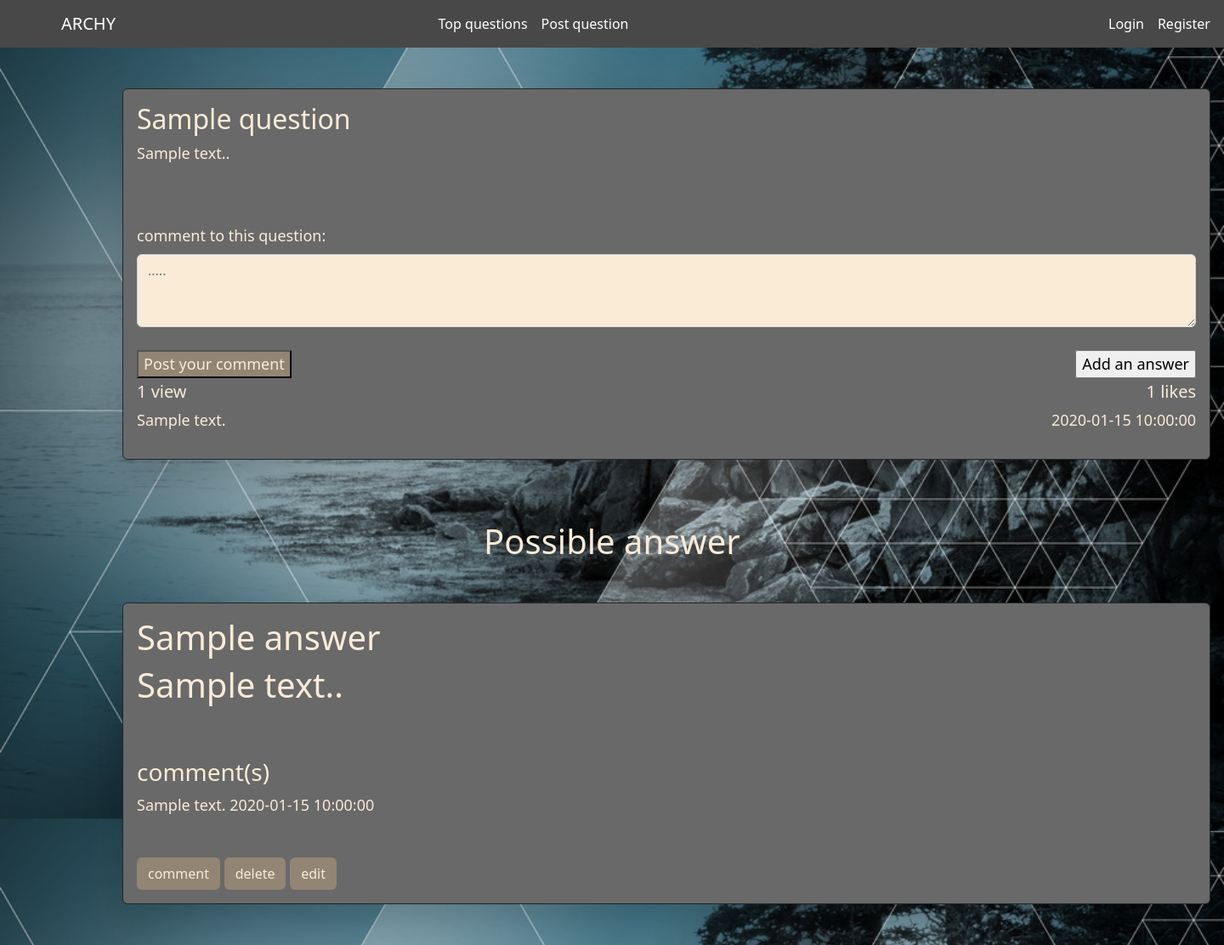
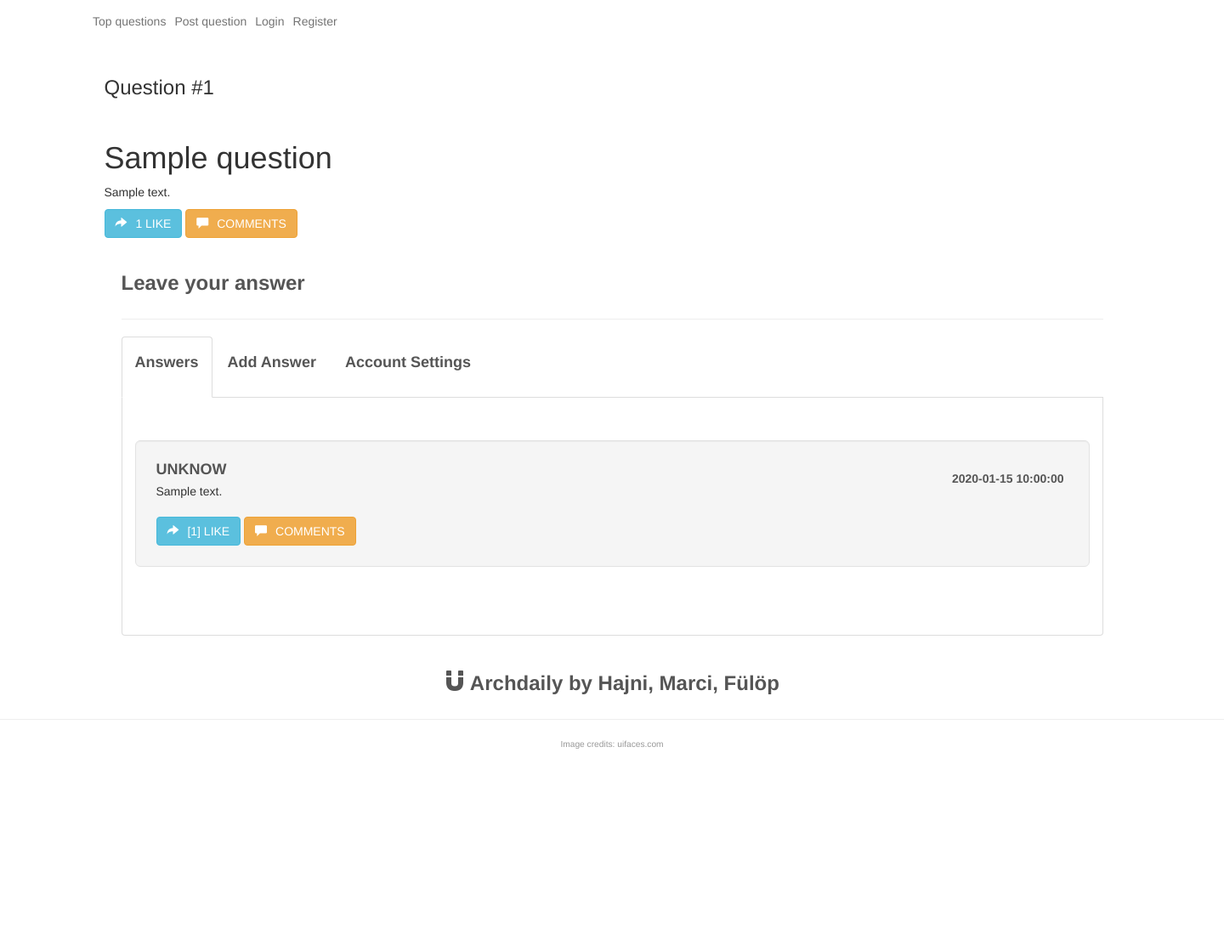
Before and after one commit to tothhajnalka17/askmate3, a Flask app: page /question/1 in a window 1440 px wide. Shown: the whole page at 85% size. After the commit the page ends 881 px from the top, so only its background shows below. Run offline with Flask 2, Linux system fonts and the light colour scheme; a database or web service that is not in the repository returns one stand-in record (values such as "Sample title"); some libraries are stand-ins or nearby versions.

Commit message:
style: playing with css

```diff
--- a/server.py
+++ b/server.py
@@ -88,7 +88,10 @@
 
 @app.route("/question/<int:question_id>/new-answer", methods=["GET", "POST"])
 def add_answer(question_id):
-    if "answer" in request.form:
+    if request.method == "GET":
+        question_data = data_manager.get_question_by_id(question_id)
+        return render_template('add_answer.html', question_id=question_id, question_data=question_data)
+    elif "answer" in request.form:
         if request.method == "POST":
             question_data = data_manager.get_question_by_id(question_id)
             return render_template('add_answer.html', question_id=question_id, question_data=question_data)
@@ -111,7 +114,6 @@
         submission_time = datetime.datetime.now()
         message = request.form.get("comment")
         data_manager.add_comment_to_question(submission_time, int(question_id), message)
-        print(submission_time, question_id, message)
         return redirect(url_for('get_display_question', question_id=question_id))
 
 
@@ -196,13 +198,13 @@
 @app.route("/question/<int:question_id>/vote-up", methods=["POST", "GET"])
 def vote_up(question_id):
     data_manager.update_up_vote(question_id)
-    return redirect(url_for('route_list'))
+    return redirect(url_for('get_display_question', question_id=question_id))
 
 
 @app.route("/question/<int:question_id>/vote-down", methods=["POST", "GET"])
 def vote_down(question_id):
     data_manager.update_down_vote(question_id)
-    return redirect(url_for('route_list'))
+    return redirect(url_for('get_display_question', question_id=question_id))
 
 
 @app.route("/register", methods=['GET', 'POST'])
--- a/static/style.css
+++ b/static/style.css
@@ -58,16 +58,7 @@
 .text-antiquewhite{
   color: antiquewhite;
 }
-.navbar { background-color: #484848; }
-.navbar .navbar-nav .nav-link { color: #fff; }
-.navbar .navbar-nav .nav-link:hover { color: #fbc531; }
-.navbar .navbar-nav .active > .nav-link { color: #fbc531; }
 
-
-.body {
-  background-image:url('background1.jpg');
-  opacity: 25%;
-}
 
 .demo-bg {
   opacity: 0.6;
@@ -144,3 +135,92 @@
 .active-amber-textarea-2.md-form textarea.md-textarea:focus:not([readonly])+label {
   color: #ffa000;
 }
+
+
+
+#login { display: none; }
+.login,
+.logout {
+    position: absolute;
+    top: -3px;
+    right: 0;
+}
+.page-header { position: relative; }
+.reviews {
+    color: #555;
+    font-weight: bold;
+    margin: 10px auto 20px;
+}
+.notes {
+    color: #999;
+    font-size: 12px;
+}
+.media .media-object { max-width: 120px; }
+.media-body { position: relative; }
+.media-date {
+    position: absolute;
+    right: 25px;
+    top: 25px;
+}
+.media-date li { padding: 0; }
+.media-date li:first-child:before { content: ''; }
+.media-date li:before {
+    content: '.';
+    margin-left: -2px;
+    margin-right: 2px;
+}
+.media-comment { margin-bottom: 20px; }
+.media-replied { margin: 0 0 20px 50px; }
+.media-replied .media-heading { padding-left: 6px; }
+
+.btn-circle {
+    font-weight: bold;
+    font-size: 12px;
+    padding: 6px 15px;
+    border-radius: 20px;
+}
+.btn-circle span { padding-right: 6px; }
+.embed-responsive { margin-bottom: 20px; }
+.tab-content {
+    padding: 50px 15px;
+    border: 1px solid #ddd;
+    border-top: 0;
+    border-bottom-right-radius: 4px;
+    border-bottom-left-radius: 4px;
+}
+.custom-input-file {
+    overflow: hidden;
+    position: relative;
+    width: 120px;
+    height: 120px;
+    background: #eee url('https://s3.amazonaws.com/uifaces/faces/twitter/walterstephanie/128.jpg');
+    background-size: 120px;
+    border-radius: 120px;
+}
+input[type="file"]{
+    z-index: 999;
+    line-height: 0;
+    font-size: 0;
+    position: absolute;
+    opacity: 0;
+    filter: alpha(opacity = 0);-ms-filter: "alpha(opacity=0)";
+    margin: 0;
+    padding:0;
+    left:0;
+}
+.uploadPhoto {
+    position: absolute;
+    top: 25%;
+    left: 25%;
+    display: none;
+    width: 50%;
+    height: 50%;
+    color: #fff;
+    text-align: center;
+    line-height: 60px;
+    text-transform: uppercase;
+    background-color: rgba(0,0,0,.3);
+    border-radius: 50px;
+    cursor: pointer;
+}
+.custom-input-file:hover .uploadPhoto { display: block; }
--- a/templates/displayquestion.html
+++ b/templates/displayquestion.html
@@ -2,96 +2,142 @@
 {% block head %} Home Page {% endblock %}
 
 {% block body %}
+<link href="//netdna.bootstrapcdn.com/bootstrap/3.2.0/css/bootstrap.min.css" rel="stylesheet" id="bootstrap-css">
+<script src="//netdna.bootstrapcdn.com/bootstrap/3.2.0/js/bootstrap.min.js"></script>
+<script src="//code.jquery.com/jquery-1.11.1.min.js"></script>
+<script>
+    function show_hide() {
+      var x = document.getElementById("question_comments");
+      if (x.style.display === "none") {
+        x.style.display = "block";
+      } else {
+        x.style.display = "none";
+      }
+    }
+    function show_hide_answer() {
+      var x = document.getElementById("answer_comments");
+      if (x.style.display === "none") {
+        x.style.display = "block";
+      } else {
+        x.style.display = "none";
+      }
+    }
+</script>
 
-
-
-
-      {% for question in question_data %}
-
-              <div class="card text-antiquewhite mb-3 shadow-lg p3 mb-5 mt-5 border border-dark center" style="width: 80rem; background-color: dimgrey">
-                <div class="d-flex">
+    {% for question in question_data  %}
+    <div class="container; ">
+    <div class="row">
+    <div class="col-xs-10 col-md-offset-1">
+        <h3>
+           Question #{{ question.id }}
+        </h3>
+        <br>
+        <h1>
+            {{ question.title }}
+        </h1>
+        <p style="font-weight: lighter">
+            {{ question.message }}
+        </p>
+        <a class="btn btn-info btn-circle text-uppercase" href="/question/{{ question_id }}/vote-up" id="reply"><span class="glyphicon glyphicon-share-alt"></span> {{ question.vote_number }} like</a>
+        <a class="btn btn-warning btn-circle text-uppercase" data-toggle="collapse" onclick="show_hide()"><span class="glyphicon glyphicon-comment"></span> comments</a>
+        {% for question_comments in comment_question_data %}
+        <div class="collapse" id="question_comments" style="padding: 0px 50px; margin-top: 25px">
+            <ul class="media-list">
+                                <li class="media media-replied">
+                                    <div class="media-body">
+                                      <div class="well well-lg">
+                                          <h4 class="media-heading text-uppercase reviews"><span class="glyphicon glyphicon-share-alt"></span> unknow? </h4>
+                                          <ul class="media-date text-uppercase reviews list-inline">
+                                            <li class="dd">{{ question_comments.submission_time }}</li>
+                                          </ul>
+                                          <p class="media-comment">
+                                            {{ question_comments.message }}
+                                          </p>
 
                                       </div>
-                  <div class="card-body">
-                  <h2 class="card-title">{{ question.title }}</h2>
-                  <p class="card-text">{{ question.message }}.</p>
-                      <div >
-                          <br>
-                          <br>
-                      </div >
-
-                      <div class="mb-1 ">
-                          <form method="post">
-                            <label  class="form-label gstbackground">comment to this question:</label>
-                            <textarea class="form-control qstbackground" id="message" name="message" rows="3"  placeholder="....."></textarea>
-                            <br>
-                              <div class="d-flex justify-content-between">
-                            <button name="submit_comment"  type="submit" class="submitbtn"> Post your comment</button>
-                          </form>
-                          <form action="/question/{{ question_id }}/new-answer" method="post" class="submitbtn">
-                            <input type="submit"  name="answer" value="Add an answer" />
-                          </form>
                                     </div>
-                      </div>
-                        <div class="card-text d-flex justify-content-between">
-                              <h5>  {{ question.view_number }} view </h5>
-                                <h5 style="text-align: right" >{{ question.vote_number }} likes</h5 >
-                        </div>
-                      {% for question_comment in comment_question_data %}
-                      <div class=" d-flex justify-content-between">
-                          <p class="card-text"> {{ question_comment.message }} </p>
-                          <p class="card-text"> {{ question_comment.submission_time}}</p>
+                                </li>
+            </ul>
         </div>
             {% endfor %}
     </div>
+    </div>
+    </div>
 
-      {% endfor %}
-</div>
-<br>
-<h1 style="text-align: center" class="text-antiquewhite" > Possible answer </h1>
 
-<div>
+<div class="container">
+  <div class="row">
+    <div class="col-sm-20 col-sm-offset--3" id="logout">
+        <div class="page-header">
+            <h3 class="reviews">Leave your answer</h3>
 
         </div>
+        <div class="comment-tabs">
+            <ul class="nav nav-tabs" role="tablist">
+                <li class="active"><a href="" role="tab" data-toggle="tab"><h4 class="reviews text-capitalize">Answers</h4></a></li>
+                <li><a href= "{{ question.id }}/new-answer" role="tab" data-toggle="tab"><h4 class="reviews text-capitalize">Add answer</h4></a></li>
+                <li><a href="#account-settings" role="tab" data-toggle="tab"><h4 class="reviews text-capitalize">Account settings</h4></a></li>
+
+            </ul>
             {% for answer in answer_data %}
-<div class="col-md-12">
+                <div class="tab-content">
+                    <div class="tab-pane active" id="comments-logout">
+                        <ul class="media-list">
 
-
-            <div class="card text-antiquewhite mb-3 shadow-lg p3 mb-5 mt-5 border border-dark center" style="width: 80rem; background-color: dimgrey">
-                <div class="d-flex">
-
-                </div>
-                  <div class="card-body">
-                  <h1 class="card-title">{{ answer.title }}</h1>
-                  <h1 class="card-text">{{ answer.message }}.</h1>
-                      <div >
-                          <br>
-                          <br>
-                      </div >
-                    <h3> comment(s) </h3>
-
-
-                      {% for answer_comment in comment_answer_data %}
-                    <div>
-
-                      <div class="d-flex mb-5  card-text" >
-
-                          <td class="card-text" >{{ answer_comment.message }}</td>
-                          <td class="card-text"> {{ answer_comment.submission_time}} </td>
-
-                          <div>
+                          <li class="media">
+                            <div class="media-body">
+                              <div class="well well-lg">
+                                  <h4 class="media-heading text-uppercase reviews">unknow</h4>
+                                  <ul class="media-date text-uppercase reviews list-inline">
+                                    <li class="dd">{{ answer.submission_time }}</li>
+                                  </ul>
+                                  <p class="media-comment">
+                                    {{ answer.message }}
+                                  </p>
+                                  <a class="btn btn-info btn-circle text-uppercase" href="/question/{{ question_id }}/vote-up" id="reply"><span class="glyphicon glyphicon-share-alt"></span> [{{ answer.vote_number }}] like</a>
+                                  <a class="btn btn-warning btn-circle text-uppercase" data-toggle="collapse" onclick="show_hide_answer()"><span class="glyphicon glyphicon-comment"></span> comments</a>
 
                               </div>
                             </div>
 
+                            <div class="collapse" id="answer_comments">
+                            {% for answer_comment in comment_answer_data %}
+                            <ul class="media-list">
+                                <li class="media media-replied">
+
+                                    <div class="media-body">
+                                      <div class="well well-lg">
+                                          <h4 class="media-heading text-uppercase reviews"><span class="glyphicon glyphicon-share-alt"></span> unknow people</h4>
+                                          <ul class="media-date text-uppercase reviews list-inline">
+                                            <li class="dd"> {{ answer_comment.submission_time }}</li>
+                                          </ul>
+                                          <p class="media-comment">
+                                            {{ answer_comment.message }}
+                                            </p>
+
+                                        </div>
+                                    </div>
+                                </li>
+                              </ul>
+                                {% endfor %}
+                            </div>
+                          </li>
+                        </ul>
+                    </div>
+                </div>
             </div>
             {% endfor %}
-                    <a href="/answer/{{ answer.id }}/new-comment" name="comment" class="btn submitbtn" >comment</a>
-                      <a href="/answer/{{ answer.id }}/delete" name="delete-answer" class="btn submitbtn">delete</a>
-                    <a href="/answer/{{ answer.id }}/edit" name="edit" class="btn submitbtn">edit</a>
         </div>
     </div>
  </div>
 
+
 {% endfor %}
+  <div class="page-header text-center">
+    <h3 class="reviews"><span class="glyphicon glyphicon-magnet"></span> Archdaily by  Hajni, Marci, Fülöp</h3>
+  </div>
+  <div class="notes text-center"><small>Image credits: uifaces.com</small></div>
+</div>
+
+
 {% endblock %}
--- a/templates/layout.html
+++ b/templates/layout.html
@@ -1,15 +1,7 @@
 <!doctype html>
 <html lang="en">
 <head>
-<style>
-body {
-  background-image: url('/static/background-final_web.jpg');
-	background-repeat: no-repeat;
-  background-attachment: fixed;
-  background-size: cover;
 
-}
-</style>
     <meta charset="UTF-8">
     <meta>
     <meta http-equiv="X-UA-Compatible" content="ie=edge">
@@ -18,34 +10,33 @@
     <link rel="stylesheet" href="/static/style.css" type="text/css">
     <link href="https://fonts.googleapis.com/css2?family=Lato&display=swap" rel="stylesheet">
 
-	<nav class="navbar navbar-expand-lg">
-		<div class="container-fluid ">
-			<div class="logo_left">
+
+	<nav class="navbar fixed-top navbar-expand-lg navbar-light white z-depth-5" >
+		<ul class="navbar-nav ml-auto" style="position: fixed">
+			<li class="nav-item pl-1">
             <a class="navbar-brand text-white" href="/"><i class="fa fa-graduation-cap fa-lg mr-2" ></i>ARCHY</a>
-			</div>
+		    </li>
 
-			<div class="collapse navbar-collapse" id="nvbCollapse">
-				<ul class="navbar-nav ml-auto top_question">
+
             <li class="nav-item pl-1">
                 <a class="nav-link" href="/list"><i class="fa fa-home fa-fw mr-1"></i>Top questions</a>
             </li>
             <li class="nav-item pl-1">
                 <a class="nav-link" href="/add_question"><i class="fa fa-th-list fa-fw mr-1"></i>Post question</a>
             </li>
-				</ul>
 
-				<ul class="navbar-nav ml-auto login_right">
+
+
             <li class="nav-item pl-1">
-						<a class="nav-link" href="/"><i class="fa fa-phone fa-fw fa-rotate-180 mr-1 "></i>Login</a>
+                <a class="nav-link" href="/login"><i class="fa fa-phone fa-fw fa-rotate-180 mr-1 "></i>Login</a>
             </li>
             <li class="nav-item pl-1" >
                 <a class="nav-link" href="/register"><i class="fa fa-phone fa-fw fa-rotate-180 mr-1"></i>Register</a>
             </li>
 
         </ul>
-			</div>
-		</div>
 	</nav>
+
 </head>
 <body>
 {% with messages = get_flashed_messages()  %}
--- a/templates/list.html
+++ b/templates/list.html
@@ -14,7 +14,7 @@
                   <div class="card-body">
                   <h5 class="card-title">{{ question.title }}</h5>
                   <p class="card-text text_hide">{{ question.message }}.</p>
-                      <div >
+                      <div>
                           <p class="card-text ">{{ question.view_number }} view </p>
                       </div>
                   <a href="question/{{ question.id }}" class="btn orangebtn" >Check it</a>
@@ -27,6 +27,4 @@
 
       </div>
 
-
-
 {% endblock %}
```
Also changed, not shown: templates/add_answer.html (+48 -39 lines), templates/add_question.html (line endings or trailing spaces). Lines whose indentation alone changed are shown as unchanged.
